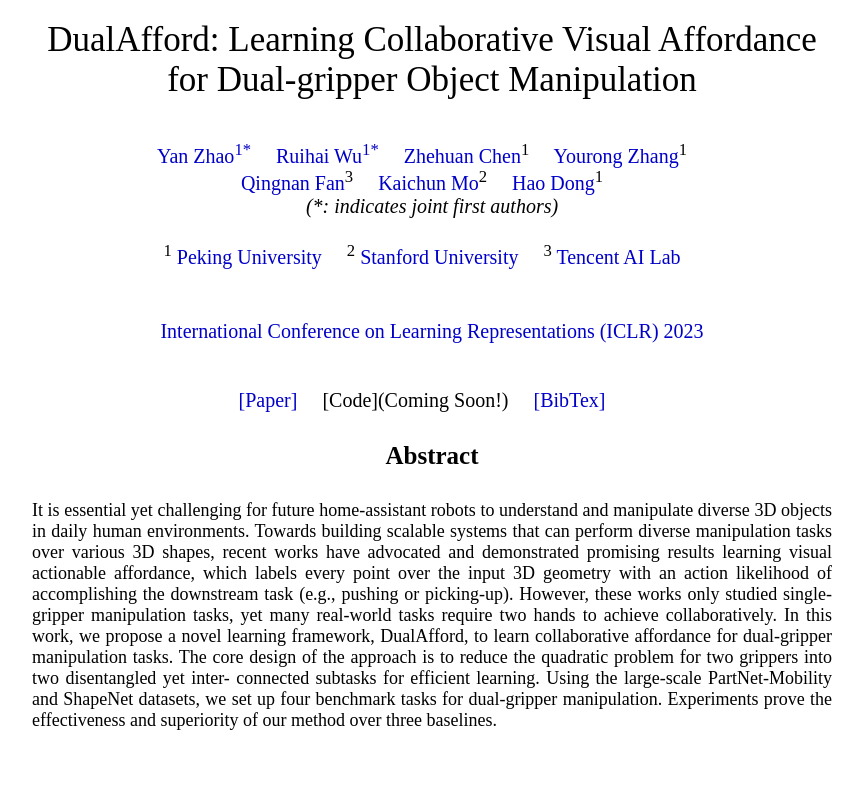
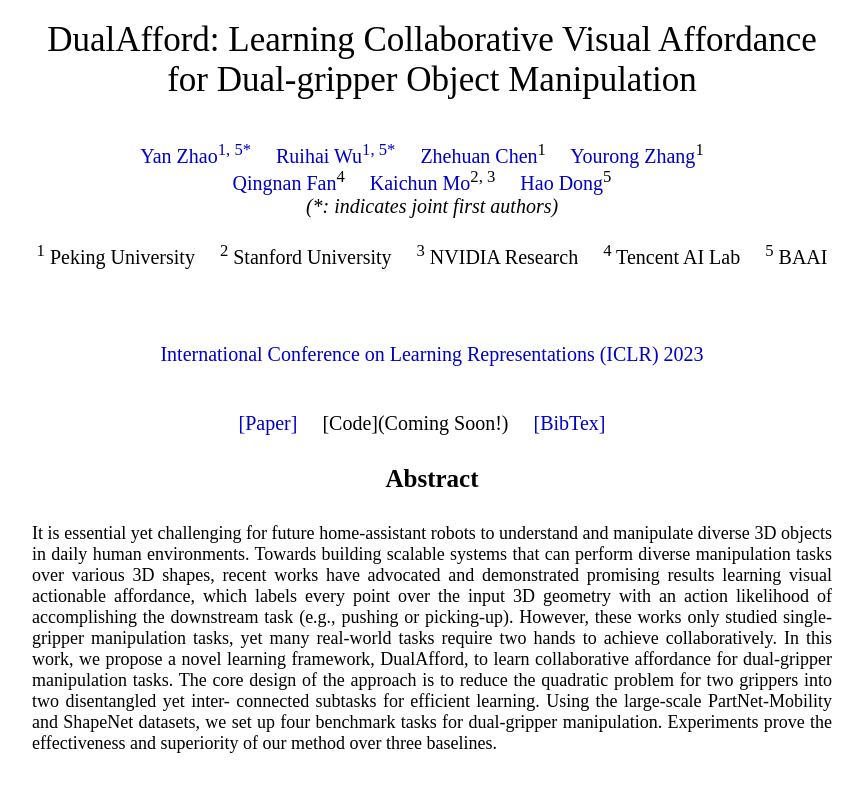
Before and after one commit to hyperplane-lab/DualAfford, a plain HTML site: page index.html in a window 1280 px wide. Shown: the top 794 px of the page, without its empty margins (208-1071 px from the left). Drawn offline with Linux system fonts and the light colour scheme; a web font is replaced by a local one.

Commit message:
Update index.html

```diff
--- a/index.html
+++ b/index.html
@@ -12,17 +12,19 @@
   <br>
   <br>
   <span class = "Authors">
-      <a href="https://sxy7147.github.io/" target="_blank">Yan Zhao<sup>1*</sup> &nbsp; &nbsp;
-      <a href="https://warshallrho.github.io/" target="_blank">Ruihai Wu<sup>1*</sup> &nbsp; &nbsp;
+      <a href="https://sxy7147.github.io/" target="_blank">Yan Zhao<sup>1, 5*</sup> &nbsp; &nbsp;
+      <a href="https://warshallrho.github.io/" target="_blank">Ruihai Wu<sup>1, 5*</sup> &nbsp; &nbsp;
       <a href="https://fqnchina.github.io/" target="_blank">Zhehuan Chen</a><sup>1</sup> &nbsp; &nbsp;
       <a href="https://www.linkedin.com/in/yourong-zhang-2b1aab23a/" target="_blank">Yourong Zhang</a><sup>1</sup> &nbsp; &nbsp; <br>
-      <a href="https://fqnchina.github.io/" target="_blank">Qingnan Fan</a><sup>3</sup> &nbsp; &nbsp;
-      <a href="https://www.cs.stanford.edu/~kaichun/" target="_blank">Kaichun Mo</a><sup>2</sup> &nbsp; &nbsp;
-      <a href="https://zsdonghao.github.io/" target="_blank">Hao Dong</a><sup>1</sup> &nbsp; &nbsp;<br>
+      <a href="https://fqnchina.github.io/" target="_blank">Qingnan Fan</a><sup>4</sup> &nbsp; &nbsp;
+      <a href="https://www.cs.stanford.edu/~kaichun/" target="_blank">Kaichun Mo</a><sup>2, 3</sup> &nbsp; &nbsp;
+      <a href="https://zsdonghao.github.io/" target="_blank">Hao Dong</a><sup>5</sup> &nbsp; &nbsp;<br>
       <i>(*: indicates joint first authors)</i><br><br>
-      <sup>1</sup><a href = "http://english.pku.edu.cn/" target="_blank"> Peking University </a> &nbsp; &nbsp;
-      <sup>2</sup><a href = "http://www.stanford.edu/" target="_blank"> Stanford University </a> &nbsp; &nbsp;
-      <sup>3</sup><a href = "https://ai.tencent.com/ailab/zh/index" target="_blank"> Tencent AI Lab </a> &nbsp; &nbsp;<br><br>
+      <sup>1</sup> Peking University </a> &nbsp; &nbsp;
+      <sup>2</sup> Stanford University </a> &nbsp; &nbsp;
+      <sup>3</sup> NVIDIA Research </a> &nbsp; &nbsp;
+      <sup>4</sup> Tencent AI Lab </a> &nbsp; &nbsp;
+      <sup>5</sup> BAAI </a> &nbsp; &nbsp;<br><br>
   </span>
   </div>
 <br>
```
